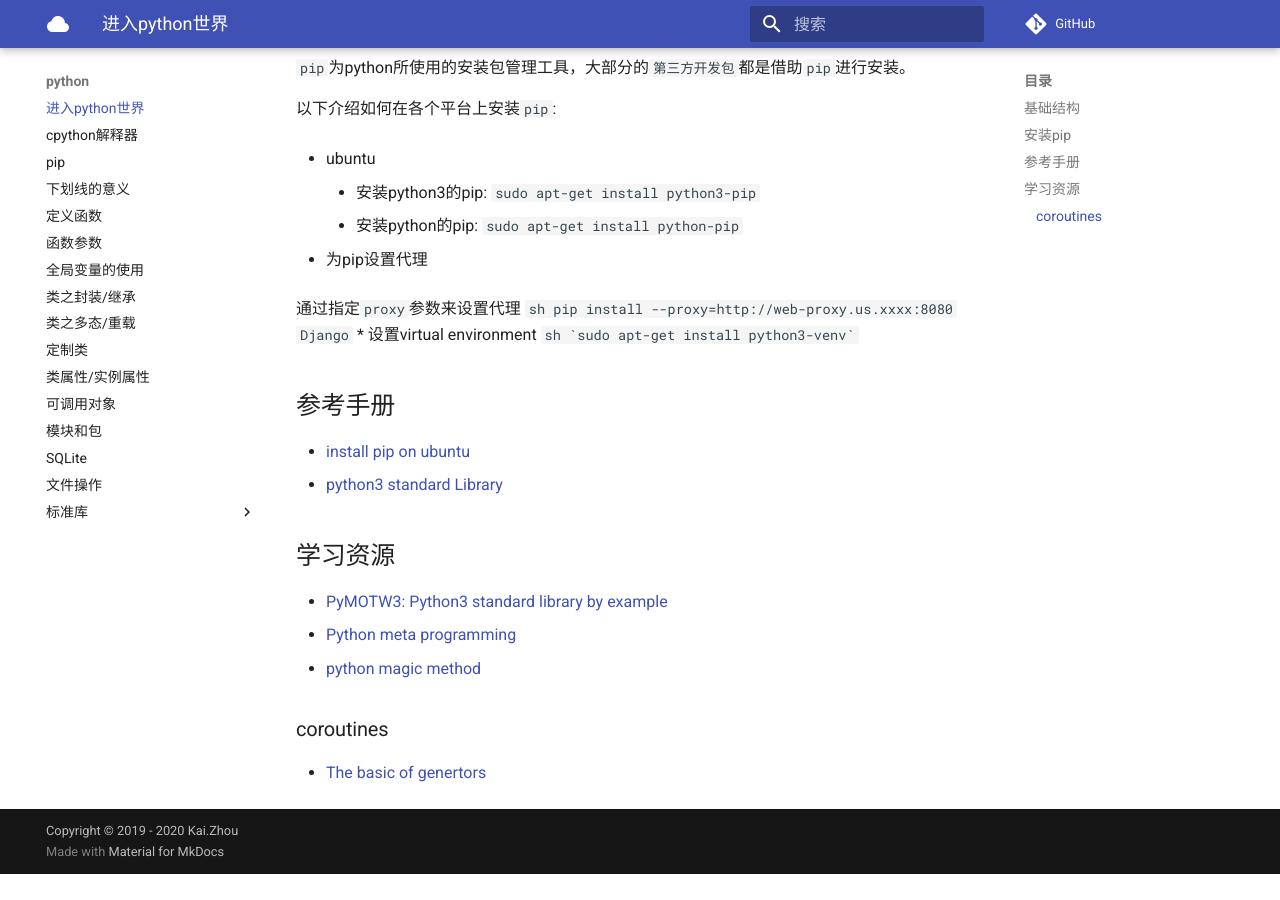
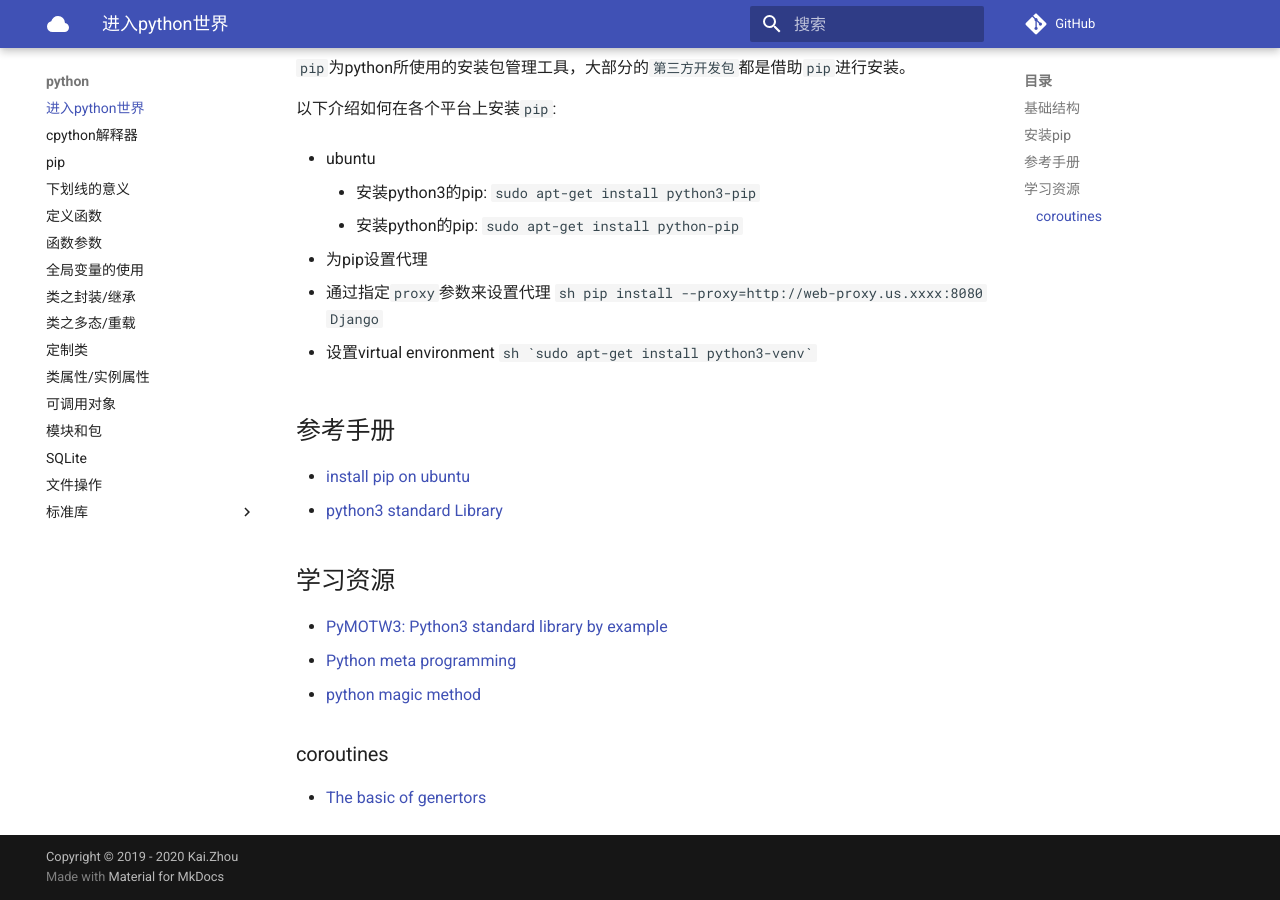
Before and after one commit to zhoukaidev/ks_blog, an MkDocs documentation site: the page built from docs/python/home.md, in a window 1280 px wide and 900 px high, scrolled down 627 px. Built offline with MkDocs 1.6.1 and Material for MkDocs 9.7.7, drawn with Linux system fonts in a browser that asks for light colours; comment, search, counter and statistics services are not loaded; before the commit the page ends 1501 px from its top, so only the background shows below that.

Commit message:
Update home.md

````diff
--- a/docs/python/home.md
+++ b/docs/python/home.md
@@ -18,12 +18,13 @@
 
 * 为pip设置代理
 
-   通过指定`proxy`参数来设置代理
-   ```sh
-   pip install --proxy=http://web-proxy.us.xxxx:8080 Django
-   ```
+   * 通过指定`proxy`参数来设置代理
+     ```sh
+       pip install --proxy=http://web-proxy.us.xxxx:8080 Django
+     ```
+
 * 设置virtual environment
-    ```sh
+     ```sh
     `sudo apt-get install python3-venv`
     ```
 
````
